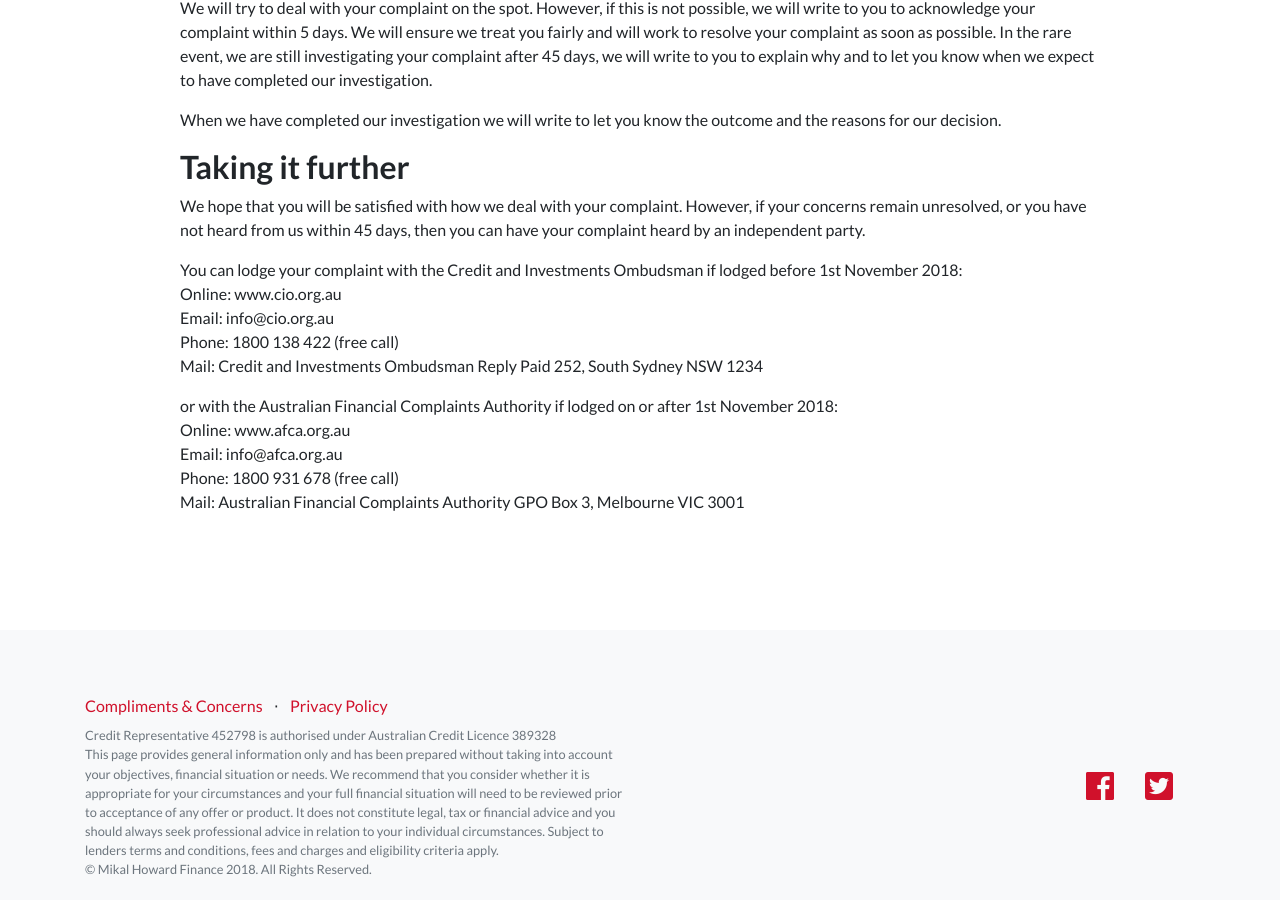
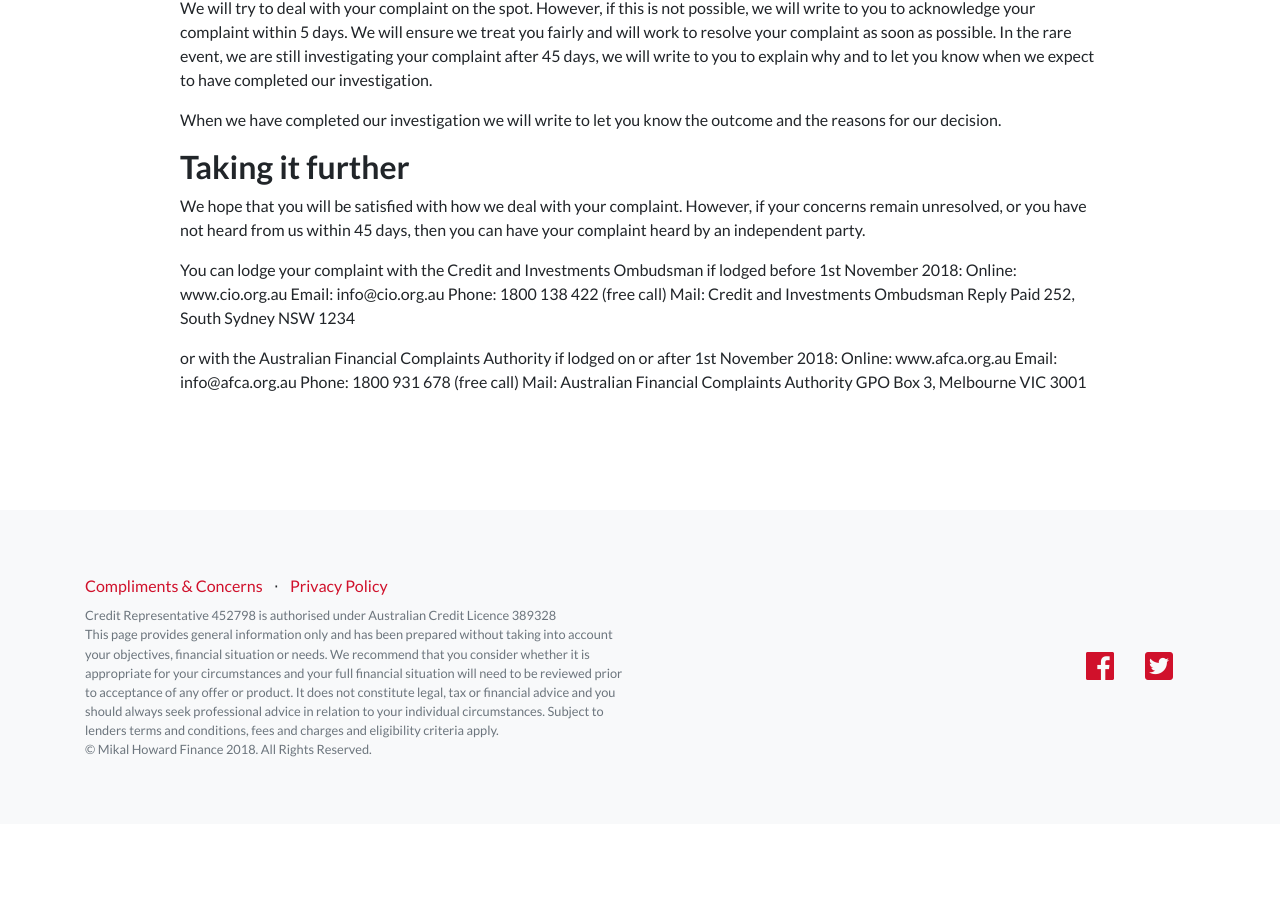
Before and after one commit to MikalHoward/mikalhoward.github.io, a Jekyll site: the page built from compliments.markdown, in a window 1280 px wide and 900 px high, scrolled down 797 px. Built offline with Jekyll 4.4.1, drawn with Linux system fonts in a browser that asks for light colours; nearby versions of some CDN libraries; our own code applies the rules of GitHub Pages for plain Markdown files; after the commit the page ends 1621 px from its top, so only the background shows below that.

```diff
--- a/compliments.markdown
+++ b/compliments.markdown
@@ -31,14 +31,14 @@ When we have completed our investigation we will write to let you know the outco
 
 We hope that you will be satisfied with how we deal with your complaint. However, if your concerns remain unresolved, or you have not heard from us within 45 days, then you can have your complaint heard by an independent party.
 
-You can lodge your complaint with the Credit and Investments Ombudsman if lodged before 1st November 2018: \
-Online: www.cio.org.au \
-Email: info@cio.org.au \
-Phone: 1800 138 422 (free call) \
+You can lodge your complaint with the Credit and Investments Ombudsman if lodged before 1st November 2018:
+Online: www.cio.org.au
+Email: info@cio.org.au
+Phone: 1800 138 422 (free call)
 Mail: Credit and Investments Ombudsman Reply Paid 252, South Sydney NSW 1234
 
-or with the Australian Financial Complaints Authority if lodged on or after 1st November 2018: \
-Online: www.afca.org.au \
-Email: info@afca.org.au \
-Phone: 1800 931 678 (free call) \
+or with the Australian Financial Complaints Authority if lodged on or after 1st November 2018:
+Online: www.afca.org.au
+Email: info@afca.org.au
+Phone: 1800 931 678 (free call)
 Mail: Australian Financial Complaints Authority GPO Box 3, Melbourne VIC 3001
```
